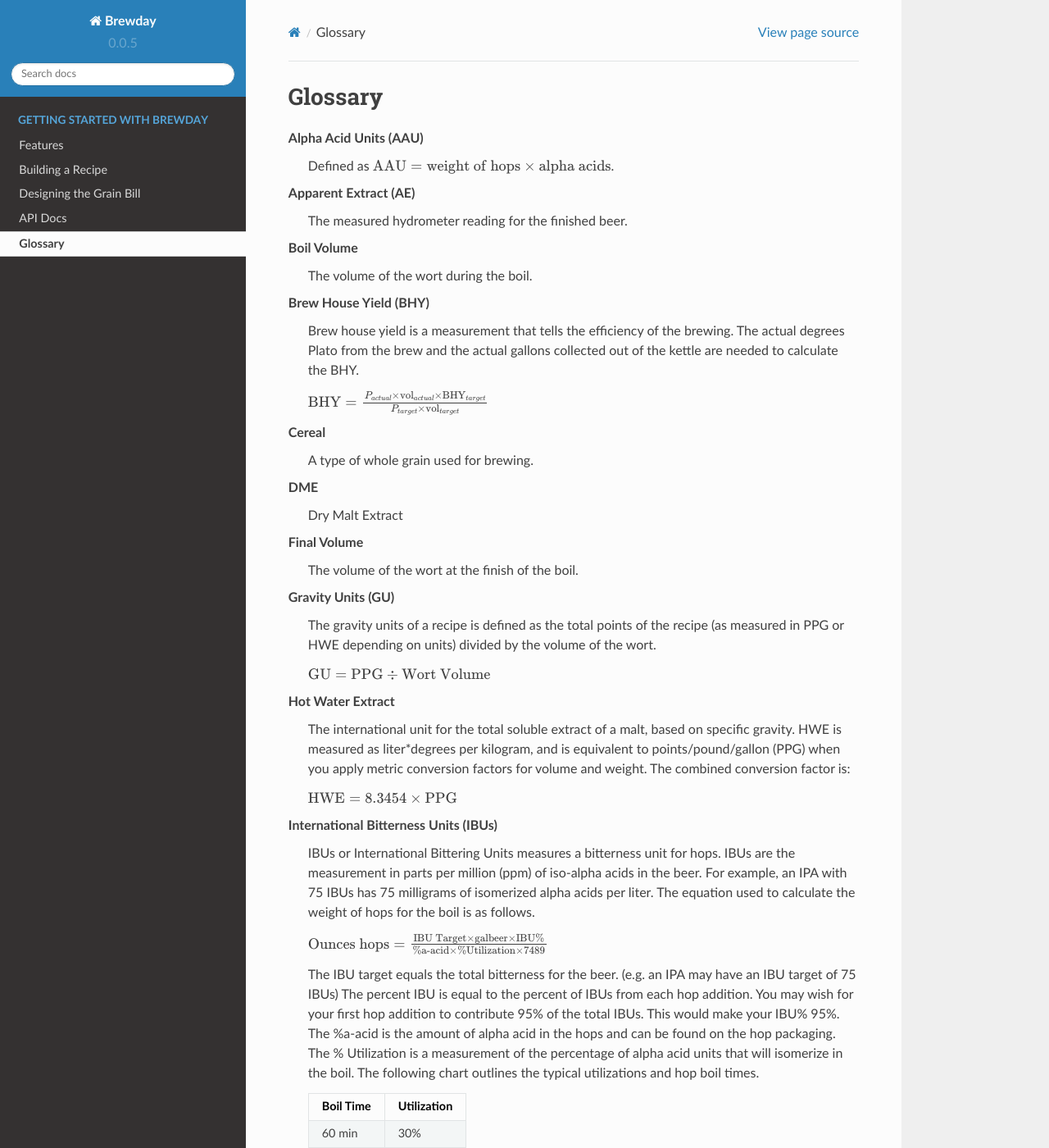
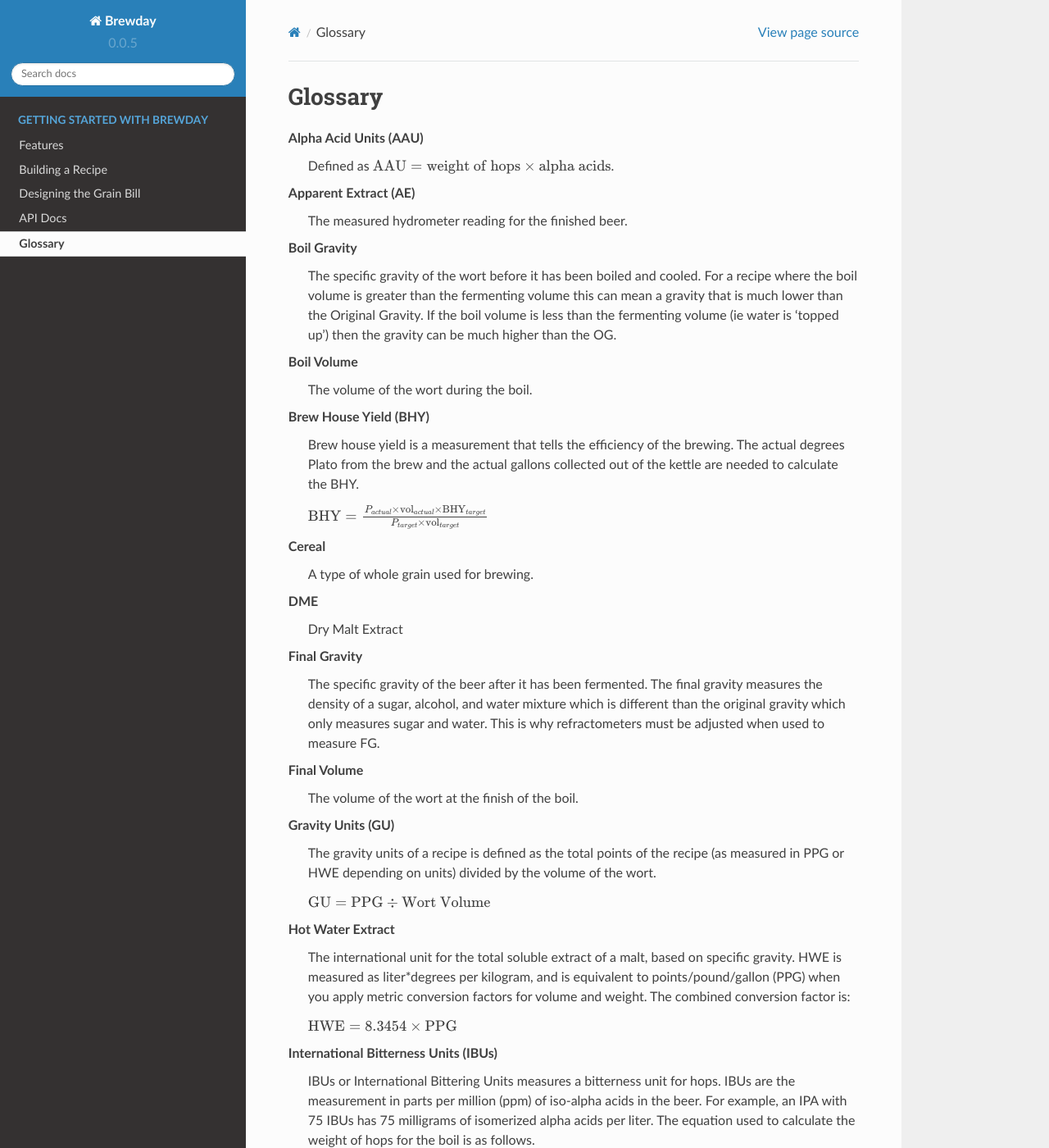
Before and after one commit to chrisgilmerproj/brewday, a Sphinx documentation site: the page built from docs/source/glossary.rst, in a window 1280 px wide and 1400 px high. Shown: the whole window at 82% size. Built offline with Sphinx 7.4.7 and the Read the Docs theme 2.0.0, drawn with Linux system fonts in a browser that asks for light colours; some of the changed text lies outside the part shown.

Commit message:
Undo change to final gravity equation.  Re-arrange the order of the gravity statements in the format() method for the recipe.  Update the glossary to be more clear about terms

```diff
--- a/docs/source/glossary.rst
+++ b/docs/source/glossary.rst
@@ -8,6 +8,13 @@ Glossary
 
     Apparent Extract (AE)
         The measured hydrometer reading for the finished beer.
+
+    Boil Gravity
+        The specific gravity of the wort before it has been boiled and cooled.
+        For a recipe where the boil volume is greater than the fermenting volume
+        this can mean a gravity that is much lower than the Original Gravity.
+        If the boil volume is less than the fermenting volume (ie water is
+        'topped up') then the gravity can be much higher than the OG.
 
     Boil Volume
         The volume of the wort during the boil.
@@ -24,6 +31,12 @@ Glossary
 
     DME
         Dry Malt Extract
+
+    Final Gravity
+        The specific gravity of the beer after it has been fermented. The final
+        gravity measures the density of a sugar, alcohol, and water mixture which
+        is different than the original gravity which only measures sugar and water.
+        This is why refractometers must be adjusted when used to measure FG.
 
     Final Volume
         The volume of the wort at the finish of the boil.
@@ -94,6 +107,10 @@ Glossary
 
         :math:`\text{gallons H2O} = \frac{\text{Lbs malt} \times \text{L:G} \times \text{1 gallon H2O}}{\text{8.32 pounds water}}`
 
+    Original Gravity
+        The specific gravity of the wort after it has been cooled and put into
+        the fermenter.
+
     Original Volume
     Start Volume
         The volume of the wort at the beginning of the process.
```
Also changed, not shown: docs/source/tutorial/building_a_recipe.rst (+4 -4 lines), 3 other files.
